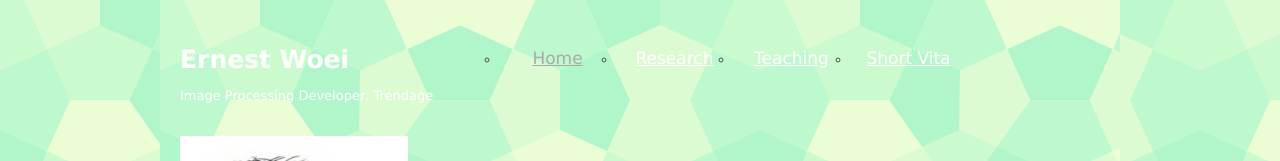
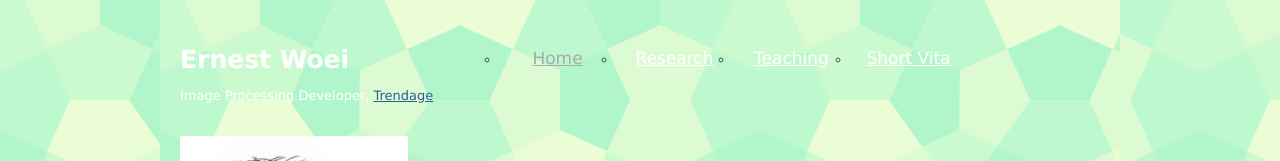
Before and after one commit to ernestwoei/ernestwoei.github.io, a plain HTML site: page index.html in a window 1280 px wide. Shown: the top 161 px of the page. Drawn offline with nearby package versions, Linux system fonts and the light colour scheme.

Commit message:
Trendage link add

```diff
--- a/index.html
+++ b/index.html
@@ -39,7 +39,7 @@
         <div id="header" class="container_12">
             <div class="grid_4">
                 <h1><a href="index.html">Ernest Woei</a></h1> <br>
-                <div class="grid_12" style="color:#FFF;font-size:small">Image Processing Developer, Trendage</div>
+                <div class="grid_12" style="color:#FFF;font-size:small">Image Processing Developer, <a href="https://www.trendage.com">Trendage</a></div>
             </div>
             <div class="grid_8">
                 <div id="nav">
```
Also changed, not shown: research.html (+1 -1 lines).
